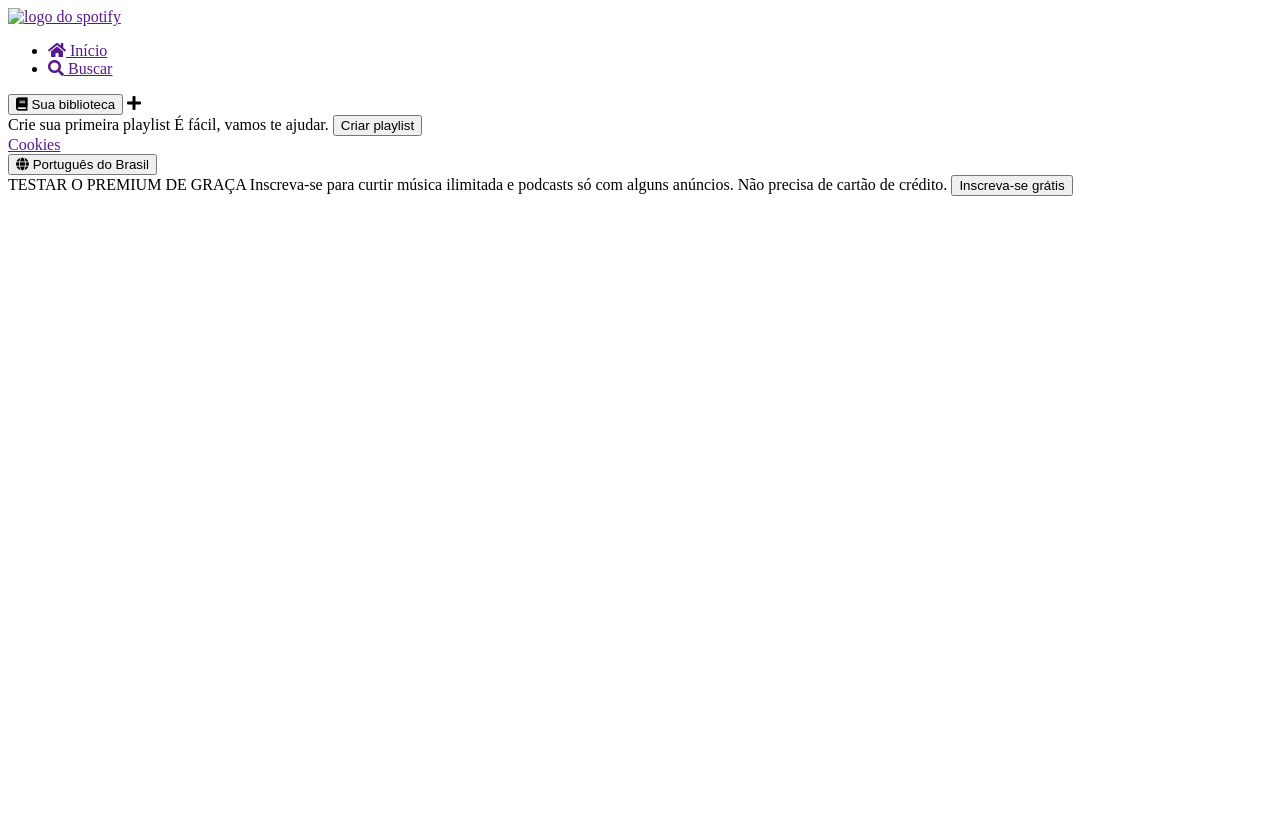
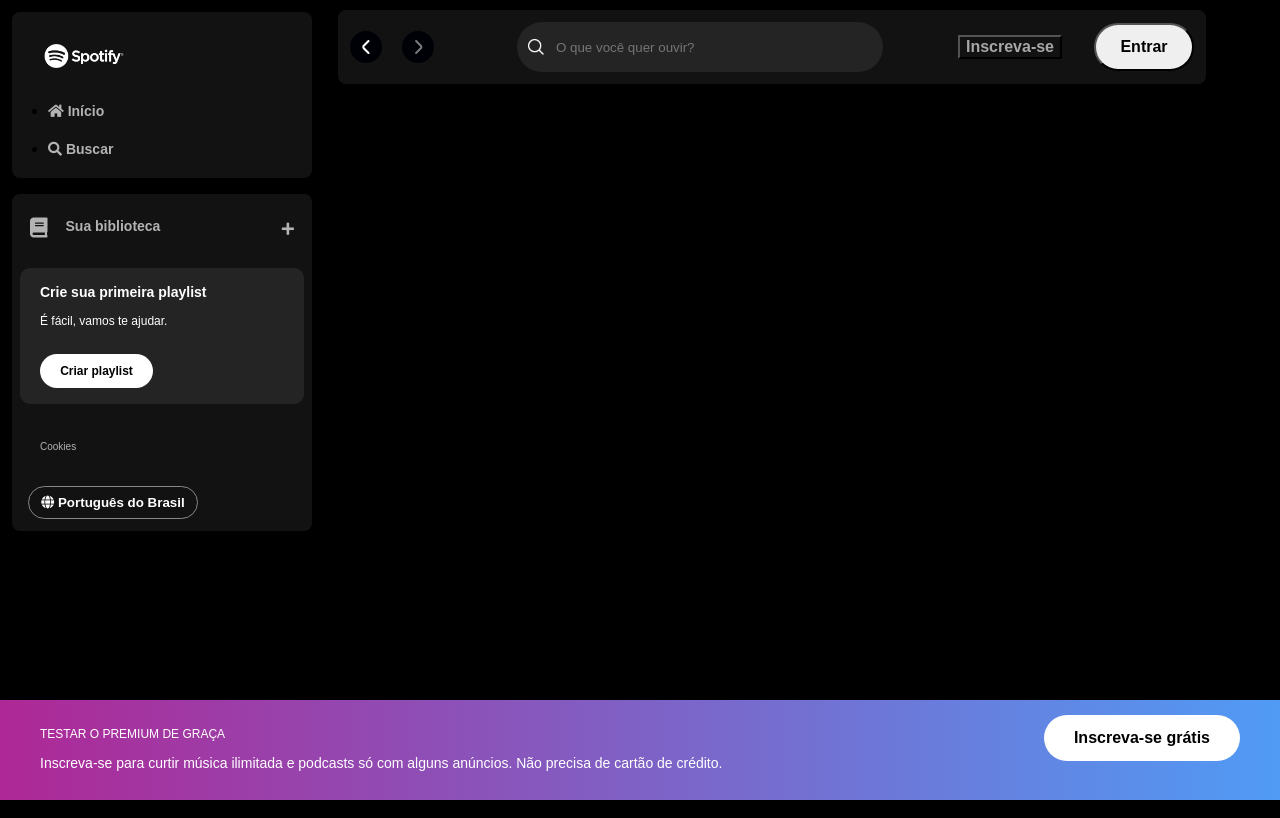
Before and after one commit to adelungue7/spotify, a plain HTML site: page index.html in a window 1280 px wide. Drawn offline with Linux system fonts and the light colour scheme.

Commit message:
navigation, login

```diff
--- a/index.html
+++ b/index.html
@@ -5,8 +5,10 @@
     <meta charset="UTF-8">
     <meta name="viewport" content="width=device-width, initial-scale=1.0">
     <title>Spotify Imersão</title>
-    <link rel="stylesheet" href="reset.css">
-    <link rel="stylesheet" href="style.css">
+    <link rel="stylesheet" href="/src/styles/reset.css">
+    <link rel="stylesheet" href="/src/styles/vars.css">
+    <link rel="stylesheet" href="/src/styles/sidebar-footer.css">
+    <link rel="stylesheet" href="/src/styles/main-content.css">
     <link rel="stylesheet" href="https://use.fontawesome.com/releases/v5.15.4/css/solid.css" />
     <link rel="stylesheet" href="https://use.fontawesome.com/releases/v5.15.4/css/fontawesome.css" />
 </head>
@@ -16,10 +18,9 @@
         <nav class="sidebar__navigation">
             <div class="logo">
                 <a href="">
-                    <img src="./icons/icons/logo-spotify.png" alt="logo do spotify">
+                    <img src="/src/assets/icons/logo-spotify.png" alt="logo do spotify">
                 </a>
             </div>
-            <div>
             </a>
             <ul>
                 <li>
@@ -35,7 +36,6 @@
                     </a>
                 </li>
             </ul>
-            </div>
         </nav>
         <div class="library">
             <div class="library__content">
@@ -65,12 +65,41 @@
             </div>
         </div>
     </div>
-    <div class="footer">
-        <span class="text_title">TESTAR O PREMIUM DE GRAÇA</span>
-        <span class="text_subtitle">Inscreva-se para curtir música ilimitada e podcasts só com alguns anúncios.
-            Não precisa de cartão de crédito.</span>
-        <button class="footer__button">
-            <span>Inscreva-se grátis</span>
+    <main>
+        <div class="main-container">
+            <nav class="header__navigation">
+                <div class="navigation">
+                    <button class="arrow-left">
+                        <img src="/src/assets/icons/small-left.png" alt="seta esquerda">
                     </button>
+                    <button class="arrow-right">
+                        <img src="/src/assets/icons/small-right.png" alt="seta direita">
+                    </button>
+                </div>
+                <div class="header__search">
+                    <img src="/src/assets/icons/search.png" alt="">
+                    <input id="search-input" type="text" maxlength="800" placeholder="O que você quer ouvir?" />
+                </div>
+                <div class="header__login">
+                    <button class="subscribe">Inscreva-se</button>
+                    <button class="login">Entrar</button>
+                </div>
+            </nav>
+        </div>
+    </main>
+
+    <footer class="disclaimer-premium">
+        <div class="text">
+            <p class="disclaimer-premium__title">Testar o Premium de graça</p>
+            <p class="disclaimer-premium__subtitle">
+                Inscreva-se para curtir música ilimitada e podcasts só com alguns
+                anúncios. Não precisa de cartão de crédito.
+            </p>
+        </div>
+        <div class="button">
+            <button type="button">Inscreva-se grátis</button>
+        </div>
+    </footer>
 </body>
+
 </html>
--- /dev/null
+++ b/src/styles/main-content.css
@@ -0,0 +1,92 @@
+/* HEADER */
+
+.main-container {
+    max-width: 80vw;
+    height: 100vh;
+    margin-left: 320px;
+    margin-right: 56px;
+}
+
+.header__navigation {
+    display: flex;
+    justify-content: space-between;
+    align-items: center;
+    padding: 16px;
+    margin: 10px;
+    border-radius: 8px;
+    background-color: #121212;
+    padding: 12px;
+}
+
+.header__navigation .navigation {
+    display: flex;
+    justify-content: space-around;
+    align-items: center;
+}
+
+.header__navigation .navigation .arrow-left {
+    margin-right: 1.25rem;
+}
+
+.arrow-right, .arrow-left {
+    display: flex;
+    align-items: center;
+    justify-content: center;
+    width: 32px;
+    height: 32px;
+    background: var(--bg-icon);
+    background-color: var(--bg-arrow-color);
+    border-radius: 50%;
+    border: none;
+    cursor: pointer;
+}
+
+.header__login{
+    display: flex;
+    align-items: center;
+}
+
+.header__search {
+    display: flex;
+    align-items: center;
+    width: 364px;
+    height: 48px;
+    margin-left: 8px;
+    background-color: #242424;
+    border-radius: 500px;
+    border: 1px solid transparent;
+}
+
+.header__search img {
+    width: 16px;
+    height: 16px;
+    margin-left: 10px;
+}
+
+.header__search input {
+    background: transparent;
+    border: none;
+    padding: 0 100px 0 12px;
+    color: #fff;
+    text-overflow: ellipsis;
+    overflow: hidden;
+    white-space: nowrap;
+    outline: none;
+}
+
+.header__login .subscribe {
+    color: #a7a7a7;
+    font-size: 16px;
+    font-weight: 700;
+    background-color: transparent;
+    margin-right: 32px;
+}
+
+.header__login .login {
+    width: 100px;
+    height: 48px;
+    color: #000;
+    font-size: 16px;
+    font-weight: 700;
+    border-radius: 40px;
+}
--- a/src/styles/sidebar-footer.css
+++ b/src/styles/sidebar-footer.css
@@ -1,5 +1,6 @@
 body {
     background-color: black;
+    font-family: var(--font-dm-sans)
 }
 
 .sidebar {
@@ -38,8 +39,6 @@ body {
     text-decoration: none;
     font-weight: 600;
     font-size: 14px;
-    font-family: "DM Sans", sans-serif;
-
 }
 
 .sidebar nav ul li {
@@ -71,7 +70,6 @@ body {
     border: 0px;
     font-size: 14px;
     font-weight: 700;
-    font-family: "DM SANS", sans-serif;
     text-align: center;
     text-decoration: none;
     text-transform: none;
@@ -112,7 +110,6 @@ body {
 .section-playlist__content .text {
     padding-bottom: 14px;
     color: #fff;
-    font-family: "DM SANS", sans-serif;
 }
 
 .section-playlist__content .title {
@@ -132,7 +129,6 @@ body {
     border-radius: 20px;
     font-size: 12px;
     font-weight: 700;
-    font-family: "DM SANS", sans-serif;
     text-decoration: none;
     text-transform: none;
     padding: 10px;
@@ -169,35 +165,41 @@ body {
     border-radius: 20px;
 }
 
-.footer {
+.disclaimer-premium {
+    position: fixed;
+    bottom: 0;
+    left: 0;
+    right: 0;
+    background: linear-gradient(to right, #ae2896, #509bf5);
+    padding: 15px 40px;
     display: flex;
-    flex-direction: column; /* Coloca título e subtítulo em coluna */
-    align-items: flex-start; /* Alinha à esquerda */
-    background-image: linear-gradient(to right, #25df0d, #9a16d8);
-    padding: 25px;
-    position: fixed;
-    bottom: -30px;
-    left: 5px;
-    width: 95.5%;
-    border-radius: 10px;
-    gap: 8px; /* Espaço entre título e subtítulo */
+    justify-content: space-between;
+}
+.disclaimer-premium .text {
+   flex-shrink: 0;
+}
+.disclaimer-premium .disclaimer-premium__title {
+    color: #ffffff;
+    text-transform: uppercase;
+    font-weight: 400;
+    font-size: 12px;
+    margin-bottom: 10px;
 }
 
-.footer .text_title{
+.disclaimer-premium .disclaimer-premium__subtitle {
+    color: #ffffff;
+    font-size: 14px;
     font-weight: 500;
-    color: #fff;
-    font-family: "DM SANS", sans-serif;
-    font-size: 16px; /* Tamanho ajustado para o título */
-    margin: 0; /* Remove margens padrão */
-}
-.footer .text_subtitle {
-    color: #fff;
-    font-family: "DM SANS", sans-serif;
-    font-size: 14px;
-    margin-top: 0px; /* Remove margens padrão */
 }
 
-.footer .footer__button{
-    width: 170px;
-    border-radius: 15px;
+.disclaimer-premium button {
+    background-color: #ffffff;
+    color: #000000;
+    font-size: 16px;
+    font-weight: bold;
+    padding: 14px 30px;
+    border: 0px;
+    border-radius: 40px;
+    cursor: pointer;
+    flex-shrink: 0;
 }
--- a/src/styles/vars.css
+++ b/src/styles/vars.css
@@ -0,0 +1,9 @@
+:root {
+    /*FONT*/
+    --font-dm-sans: "DM SANS", sans-serif;
+
+    /*COLORS*/
+    --bg-icon: #131313;
+    --bg-arrow-color: rgba(0, 0, 07);
+
+}
```
Lines whose indentation alone changed are shown as unchanged.
